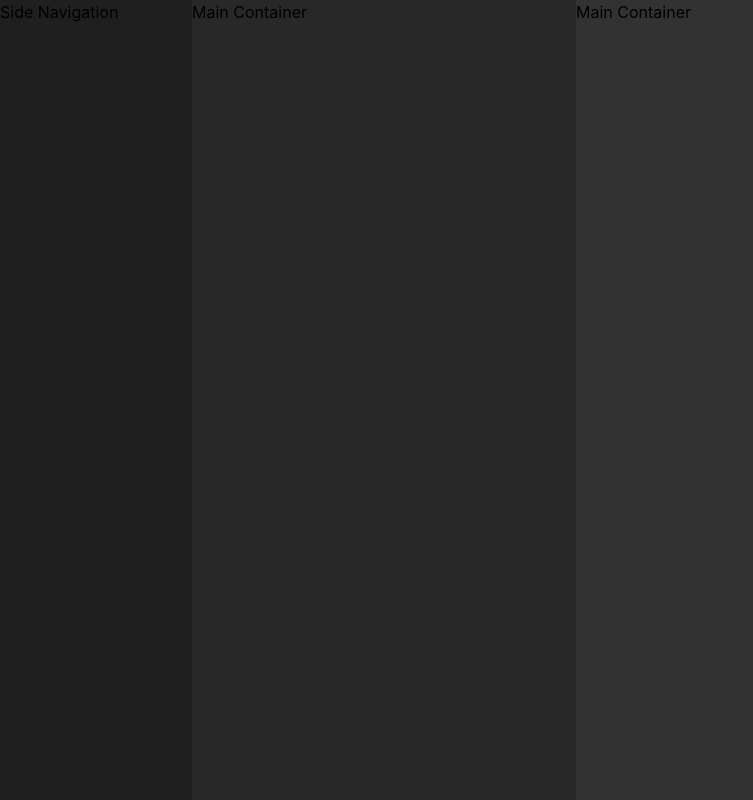
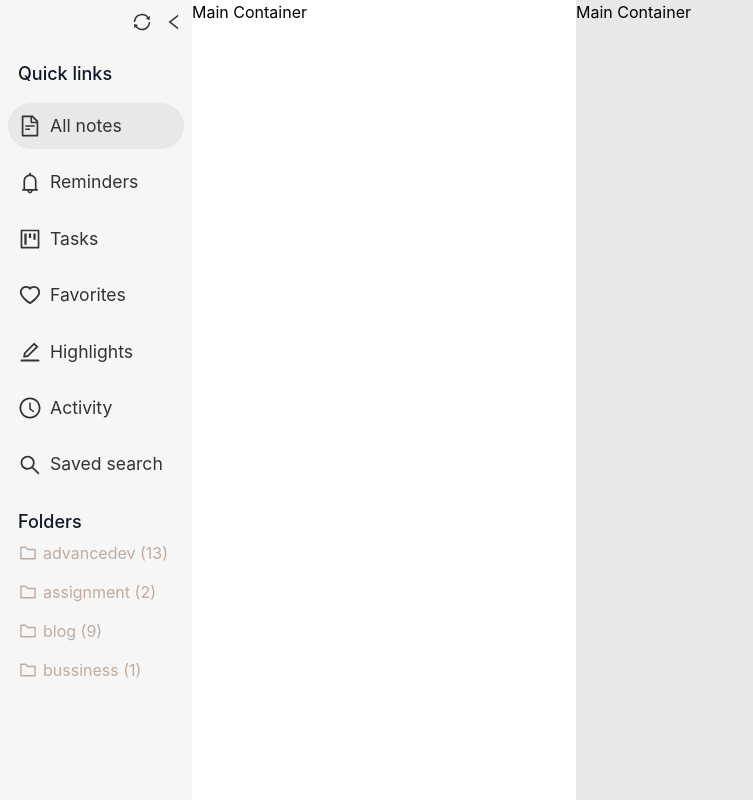
Before and after one commit to ndimzKM/remarque-client, a React (Create React App) app: page /app in a window 1280 px wide. Shown: the whole page, without its empty margins (0-753 px from the left). Built offline with nearby package versions, Linux system fonts and the light colour scheme.

Commit message:
side navigation styles complete

```diff
--- a/src/components/SideNavigation/NavContainer.jsx
+++ b/src/components/SideNavigation/NavContainer.jsx
@@ -1,7 +1,93 @@
+import {
+  AiOutlineSync,
+  AiOutlineLeft,
+  AiOutlineBell,
+  AiOutlineFileText,
+  AiOutlineHeart,
+  AiOutlineSearch,
+  AiOutlineEdit,
+  AiOutlineClockCircle,
+  AiOutlineProject,
+  AiOutlineFolder,
+} from "react-icons/ai";
+
 const NavContainer = () => {
   return (
-    <section className="side-nav">
-      <h1>Side Navigation</h1>
+    <section className="side-nav py-3 px-2">
+      <div className="top-action flex justify-end">
+        <button className="mr-3">
+          <AiOutlineSync color="#333" size={20} />
+        </button>
+        <button>
+          <AiOutlineLeft color="#333" size={20} />
+        </button>
+      </div>
+      <div className="nav-container mt-7">
+        <h3 className="font-medium text-gray-900 text-lg">Quick links</h3>
+        <ul className="navbar">
+          <li className="active">
+            <i>
+              <AiOutlineFileText color="#333" size={24} />
+            </i>
+            <span>All notes</span>
+          </li>
+          <li>
+            <i>
+              <AiOutlineBell color="#333" size={24} />
+            </i>
+            <span>Reminders</span>
+          </li>
+          <li>
+            <i>
+              <AiOutlineProject color="#333" size={24} />
+            </i>
+            <span>Tasks</span>
+          </li>
+          <li>
+            <i>
+              <AiOutlineHeart color="#333" size={24} />
+            </i>
+            <span>Favorites</span>
+          </li>
+          <li>
+            <i>
+              <AiOutlineEdit color="#333" size={24} />
+            </i>
+            <span>Highlights</span>
+          </li>
+          <li>
+            <i>
+              <AiOutlineClockCircle color="#333" size={24} />
+            </i>
+            <span>Activity</span>
+          </li>
+          <li>
+            <i>
+              <AiOutlineSearch color="#333" size={24} />
+            </i>
+            <span>Saved search</span>
+          </li>
+        </ul>
+        <h3 className="font-medium text-gray-900 text-lg mt-5">Folders</h3>
+        <ul className="tags">
+          <li>
+            <AiOutlineFolder size={20} />
+            <span>advancedev (13)</span>
+          </li>
+          <li>
+            <AiOutlineFolder size={20} />
+            <span>assignment (2)</span>
+          </li>
+          <li>
+            <AiOutlineFolder size={20} />
+            <span>blog (9)</span>
+          </li>
+          <li>
+            <AiOutlineFolder size={20} />
+            <span>bussiness (1)</span>
+          </li>
+        </ul>
+      </div>
     </section>
   );
 };
--- a/src/styles/main.scss
+++ b/src/styles/main.scss
@@ -1,4 +1,5 @@
 @import "./partials/global";
+@import "./partials/nav-container";
 * {
   margin: 0;
   padding: 0;
@@ -15,15 +16,15 @@ main {
   width: 100%;
   .side-nav {
     width: 15%;
-    background-color: $dark;
+    background-color: $sideNavigation;
   }
   .middle-container {
     width: 30%;
-    background-color: $darkGreyish;
+    background-color: $middleBar;
   }
 
   .main-container {
     width: 55%;
-    background-color: $darkGreyish2;
+    background-color: $mainBar;
   }
 }
--- /dev/null
+++ b/src/styles/partials/_functions.scss
@@ -0,0 +1,6 @@
+@mixin flexJustify($justify, $align, $direction) {
+  display: flex;
+  justify-content: $justify;
+  align-items: $align;
+  flex-direction: $direction;
+}
--- a/src/styles/partials/_global.scss
+++ b/src/styles/partials/_global.scss
@@ -5,3 +5,9 @@ $darkGreyish2: #323232;
 $lightBlue: #4635cc;
 $darkBlue: #21226c;
 $lightGrey: #bdac9f;
+$iconColor: #79a3b4;
+$navItemColor: #adafb1;
+
+$sideNavigation: #f6f6f6;
+$mainBar: #e9e8e8;
+$middleBar: #ffffff;
--- /dev/null
+++ b/src/styles/partials/_nav-container.scss
@@ -0,0 +1,75 @@
+@import "./global";
+@import "./functions";
+
+.side-nav {
+  overflow-y: scroll;
+  scrollbar-color: #dcdcdc #eee;
+  scrollbar-width: thin;
+
+  ::-webkit-scrollbar {
+    width: 0.15em;
+  }
+  ::-webkit-scrollbar-track {
+    background-color: #dcdcdc;
+  }
+  ::-webkit-scrollbar-thumb {
+    background: #2c3437;
+  }
+  ::-moz-scrollbar {
+    width: 0.15em;
+  }
+  ::-moz-scrollbar-track {
+    background-color: #dcdcdc;
+  }
+  ::-moz-scrollbar-thumb {
+    background: #2c3437;
+  }
+  .nav-container {
+    h3 {
+      padding-left: 10px;
+    }
+    .navbar {
+      margin-top: 15px;
+      li {
+        @include flexJustify(none, center, row);
+        margin-bottom: 10px;
+        padding: 10px;
+        cursor: pointer;
+        border-radius: 30px;
+        i {
+          display: inline-flex;
+          justify-content: center;
+          align-items: center;
+        }
+        span {
+          color: #333333;
+          padding-left: 8px;
+          font-size: 1.1em;
+          font-weight: 400;
+        }
+        &:hover {
+          background-color: $mainBar;
+        }
+      }
+      li.active {
+        background-color: $mainBar;
+      }
+    }
+    .tags {
+      li {
+        cursor: pointer;
+        padding: 5px 10px;
+        color: $lightGrey;
+        @include flexJustify(none, center, row);
+        margin-bottom: 5px;
+        span {
+          padding-left: 5px;
+        }
+        &:hover {
+          background-color: $mainBar;
+          border-radius: 30px;
+        }
+      }
+    }
+  }
+}
```
